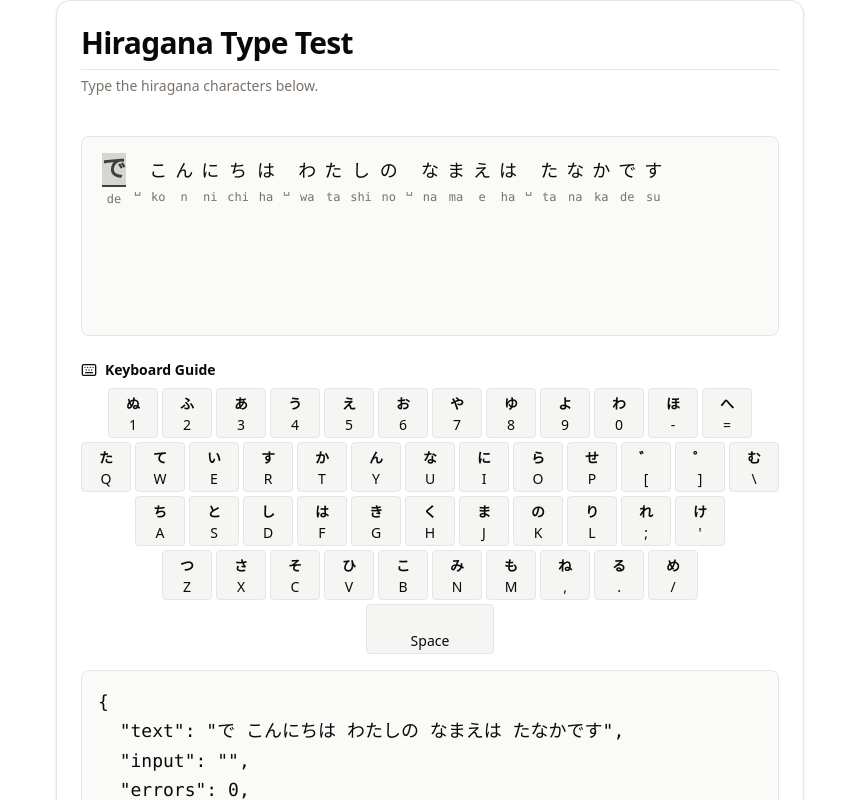
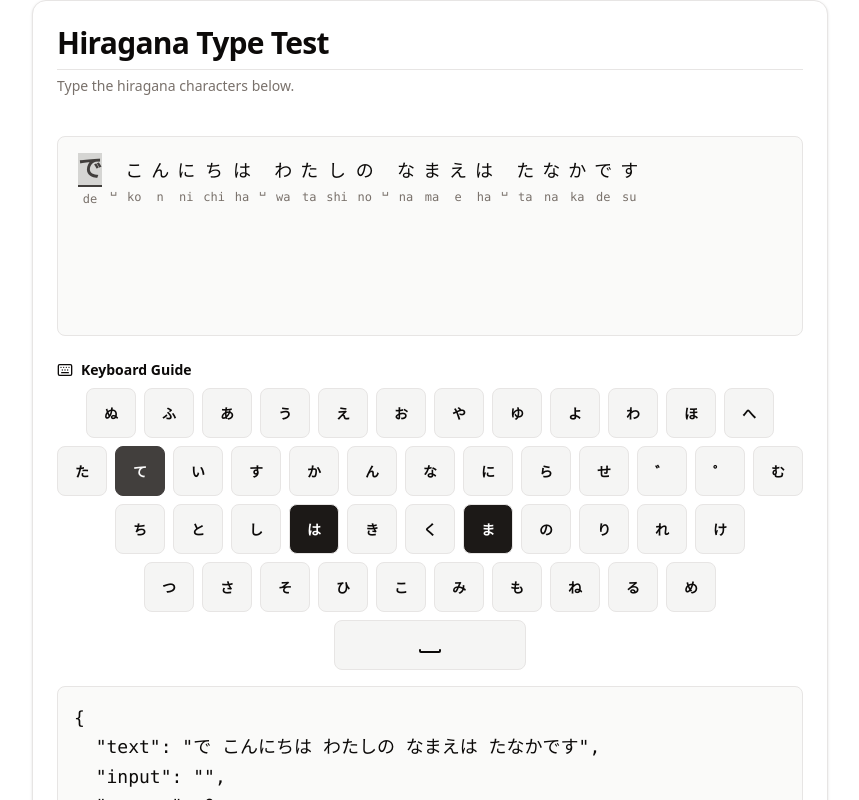
Before and after one commit to wyvernbw/hiragana-type-test, a React (Vite) app: page / in a window 1280 px wide. Shown: the top 800 px of the page, without its empty margins (210-1069 px from the left). Built offline with nearby package versions, Linux system fonts and the light colour scheme.

Commit message:
add keyboard preview dakuten support

```diff
--- a/src/App.tsx
+++ b/src/App.tsx
@@ -22,7 +22,7 @@ import { get } from "http";
 import { atomWithDefault } from "jotai/utils";
 import { twMerge } from "tailwind-merge";
 import JapaneseInput from "./components/japanese-input";
-import { Keyboard } from "lucide-react";
+import { Keyboard, Space } from "lucide-react";
 
 const currentTestIndexAtom = atom({
   index: Math.floor(Math.random() * (hiraganaTexts.length - 1)),
@@ -37,6 +37,24 @@ const currentTestAtom = atomWithDefault((get) => {
     errors: 0,
     currentWord: 0,
   };
+});
+
+const currentMatchAtom = atom((get) => {
+  const test = get(currentTestAtom);
+  const idx = Math.max(0, test.input.length - 1);
+  return hiraganaMatch(test.input[idx], test.text[idx]);
+});
+
+const nextKeyAtom = atom((get) => {
+  const test = get(currentTestAtom);
+  const currentMatch = get(currentMatchAtom);
+  const idx = Math.max(0, test.input.length);
+  if (currentMatch === "partial") {
+    const key = splitKanaDakuten(test.text[idx - 1]);
+    return key.diacritic;
+  }
+  const key = splitKanaDakuten(test.text[idx]);
+  return key.base;
 });
 
 type Test = ExtractAtomValue<typeof currentTestAtom>;
@@ -155,9 +173,7 @@ export const App = () => {
               })}
             </JapaneseInput>
           </div>
-          <KeyboardPreview
-            nextKey={currentTest.text[currentTest.input.length]}
-          />
+          <KeyboardPreview />
           <pre className="relative min-h-[200px] p-4 rounded-md border bg-muted/50 font-mono text-lg leading-relaxed my-4">
             {JSON.stringify(currentTest, null, 2)}
           </pre>
@@ -170,40 +186,51 @@ export const App = () => {
   );
 };
 
-const KeyboardPreview = ({ nextKey }: { nextKey: string }) => {
+const KeyboardPreview = () => {
+  const nextKey = useAtomValue(nextKeyAtom);
   return (
     <div className="mt-6 mb-2 flex flex-col">
       <h4 className="text-sm font-semibold flex items-center gap-2 mb-2">
         <Keyboard className="h-4 w-4" />
         Keyboard Guide
       </h4>
-      <div className="flex flex-col items-center gap-1 max-w-3xl mx-auto">
+      <div className="flex flex-col items-center gap-2 max-w-3xl mx-auto">
         {keyboardLayout.map((row, rowIndex) => (
-          <div key={rowIndex} className="flex gap-1 w-full justify-center">
+          <div key={rowIndex} className="flex gap-2 w-full justify-center">
             {row.map((keyObj) => {
-              const isNextKey = keyObj.hiragana === nextKey;
-              const keyWidth = keyObj.key === "space" ? "w-32" : "w-10";
+              const isNextKey =
+                hiraganaMatch(nextKey, keyObj.hiragana) === "true";
+              const keyWidth = keyObj.key === "space" ? "w-48" : "w-10";
+              const spaceHide = keyObj.key === "space" ? "hidden" : "";
+              const homeRowStyle =
+                keyObj.key === "f" || keyObj.key === "j"
+                  ? "font-bold bg-primary text-background"
+                  : "";
 
               return (
                 <div
                   key={keyObj.key}
                   className={`
                       p-6
-                      ${keyWidth} h-12 flex flex-col items-center justify-center rounded border
+                      ${keyWidth} h-12 flex flex-col items-center justify-center rounded-md border
                       ${
                         isNextKey
                           ? "bg-primary text-primary-foreground border-primary animate-pulse"
                           : "bg-muted border-input"
                       }
+                      ${homeRowStyle}
                     `}
                 >
                   <span className="font-semibold">
                     {keyObj.hiragana && (
-                      <span className="text-sm mt-0.5">{keyObj.hiragana}</span>
+                      <span className={twMerge("text-sm mt-0.5", spaceHide)}>
+                        {keyObj.hiragana}
+                      </span>
                     )}
+                    {keyObj.key === "space" && <Space />}
                   </span>
 
-                  <span className="text-sm">
+                  <span className="text-xs hidden">
                     {keyObj.key === "space"
                       ? "Space"
                       : keyObj.key.toUpperCase()}
```
